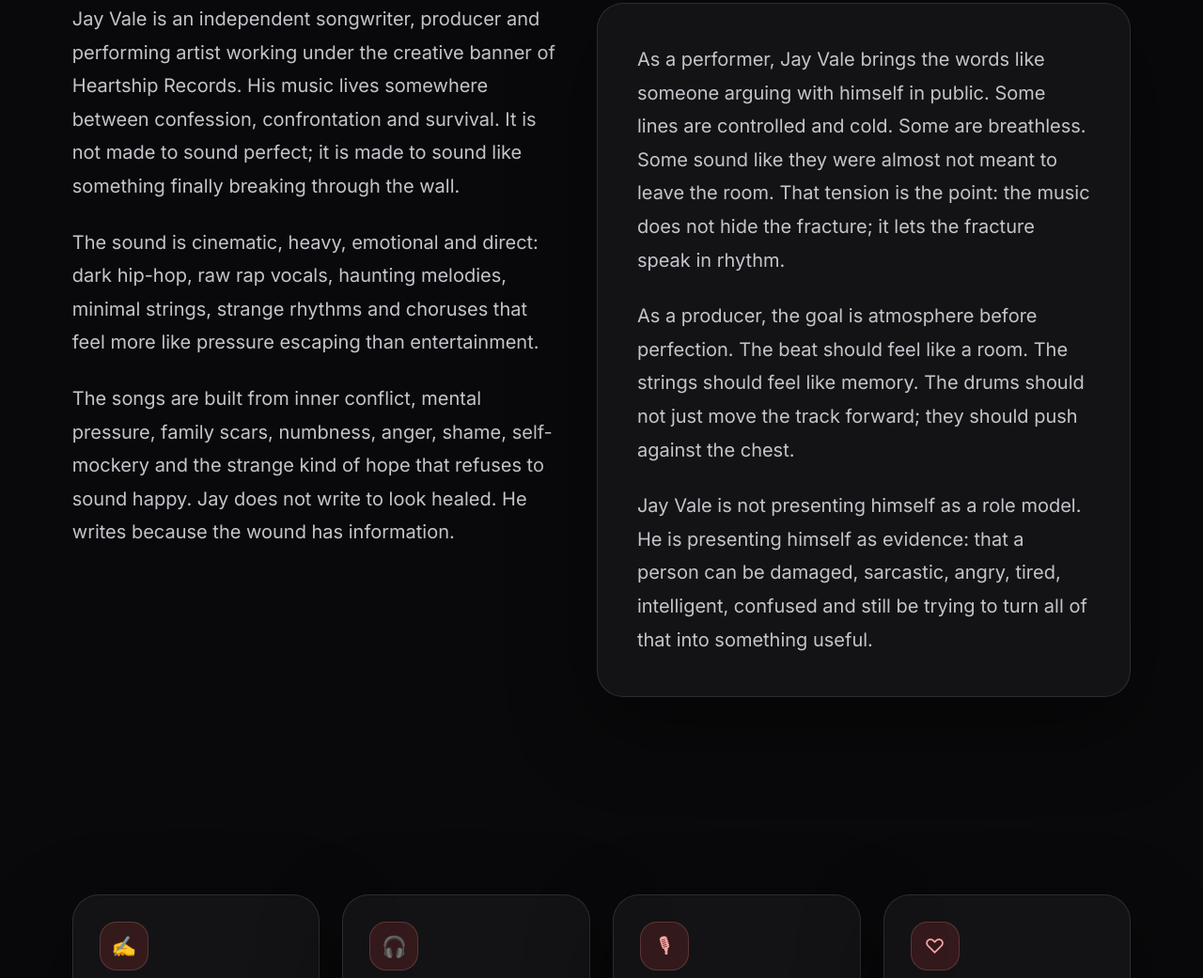
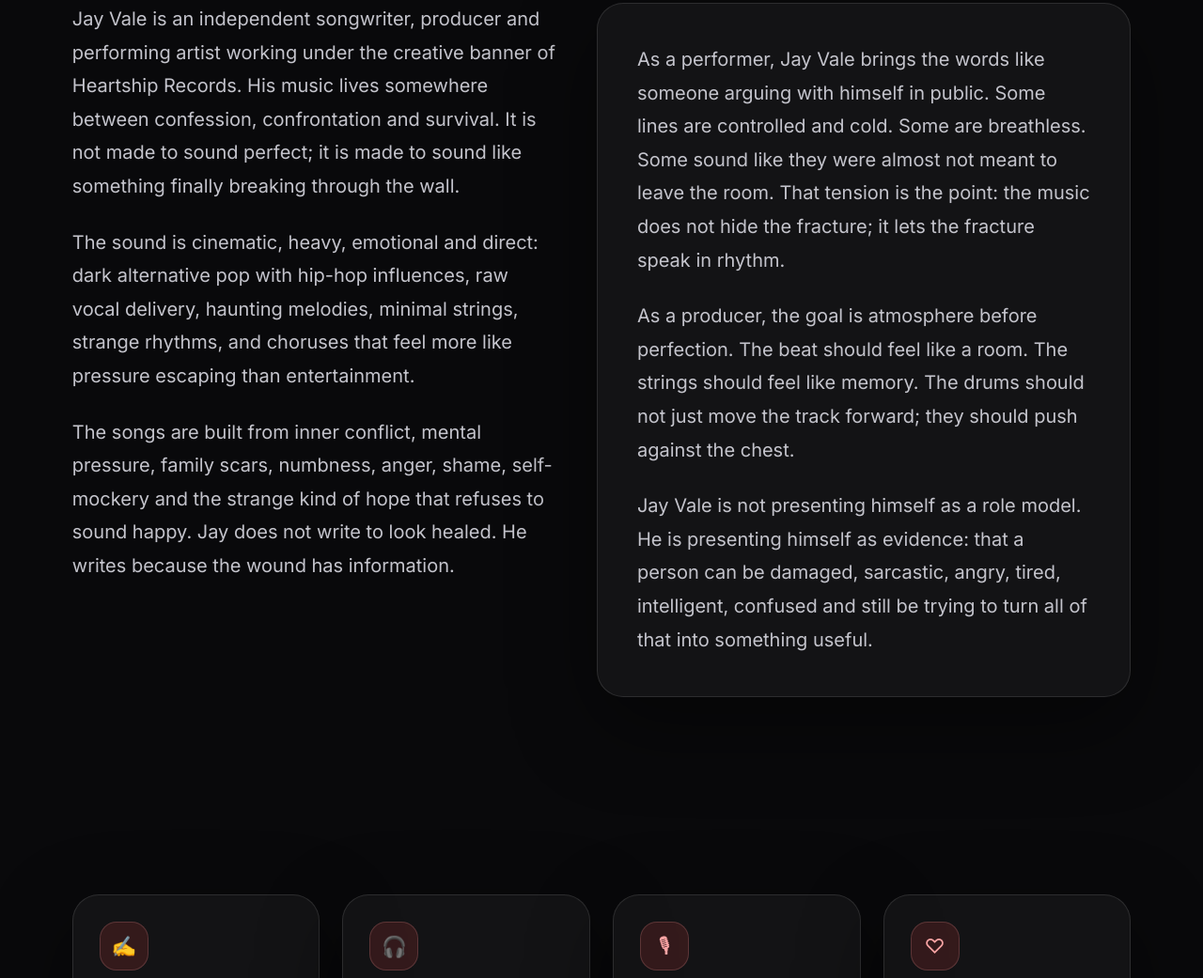
Before and after one commit to Jayvaleheartship/Jay-vale-website, a plain HTML site: page index.html in a window 1280 px wide. Shown: the part 1127-2168 px from the top of the page at 94% size. Drawn offline with nearby package versions, Linux system fonts and the light colour scheme.

Commit message:
Update index.html

```diff
--- a/index.html
+++ b/index.html
@@ -102,9 +102,7 @@
           </p>
 
           <p>
-            The sound is cinematic, heavy, emotional and direct: dark hip-hop, raw rap vocals,
-            haunting melodies, minimal strings, strange rhythms and choruses that feel more like
-            pressure escaping than entertainment.
+            The sound is cinematic, heavy, emotional and direct: dark alternative pop with hip-hop influences, raw vocal delivery, haunting melodies, minimal strings, strange rhythms, and choruses that feel more like pressure escaping than entertainment.
           </p>
 
           <p>
```
